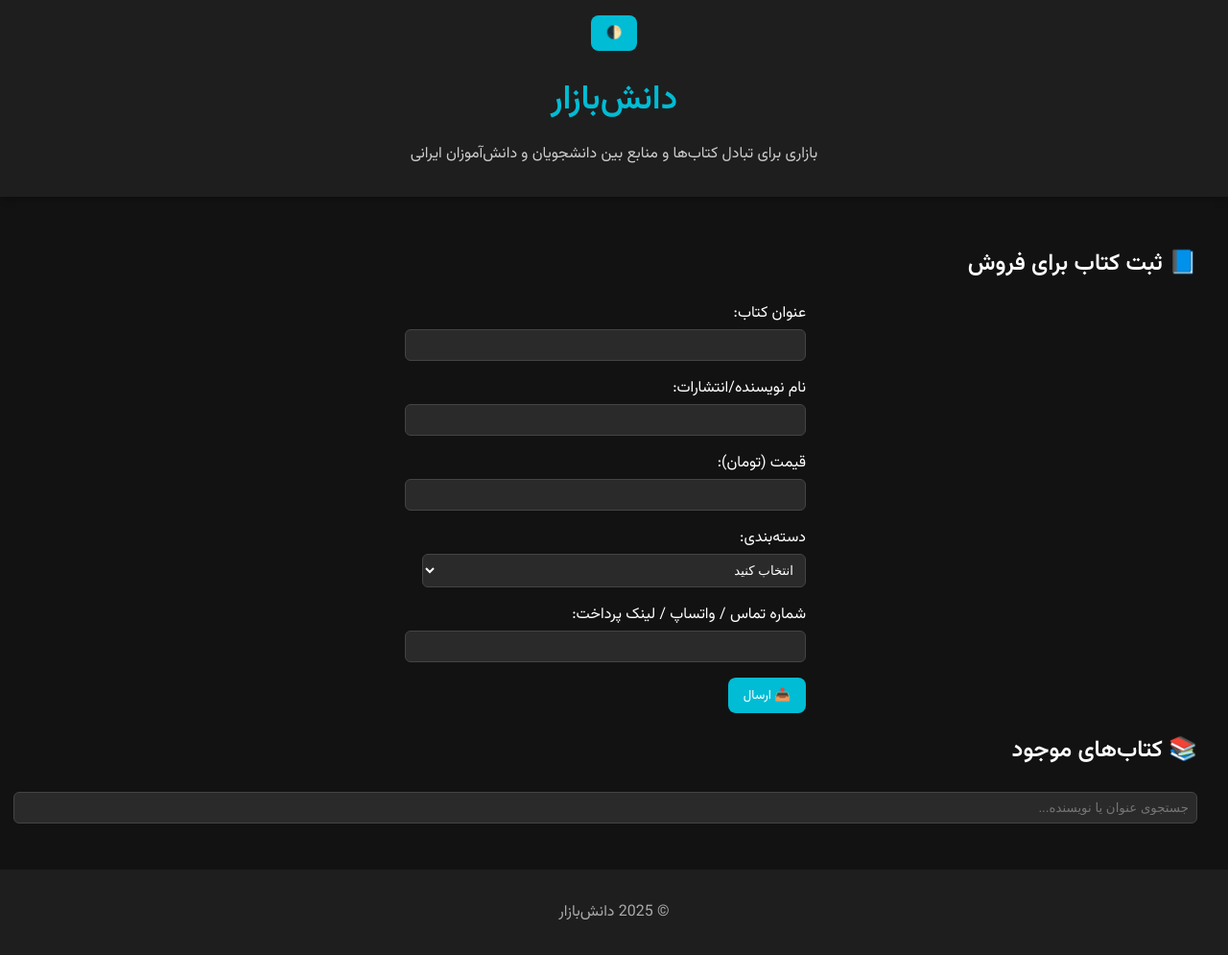
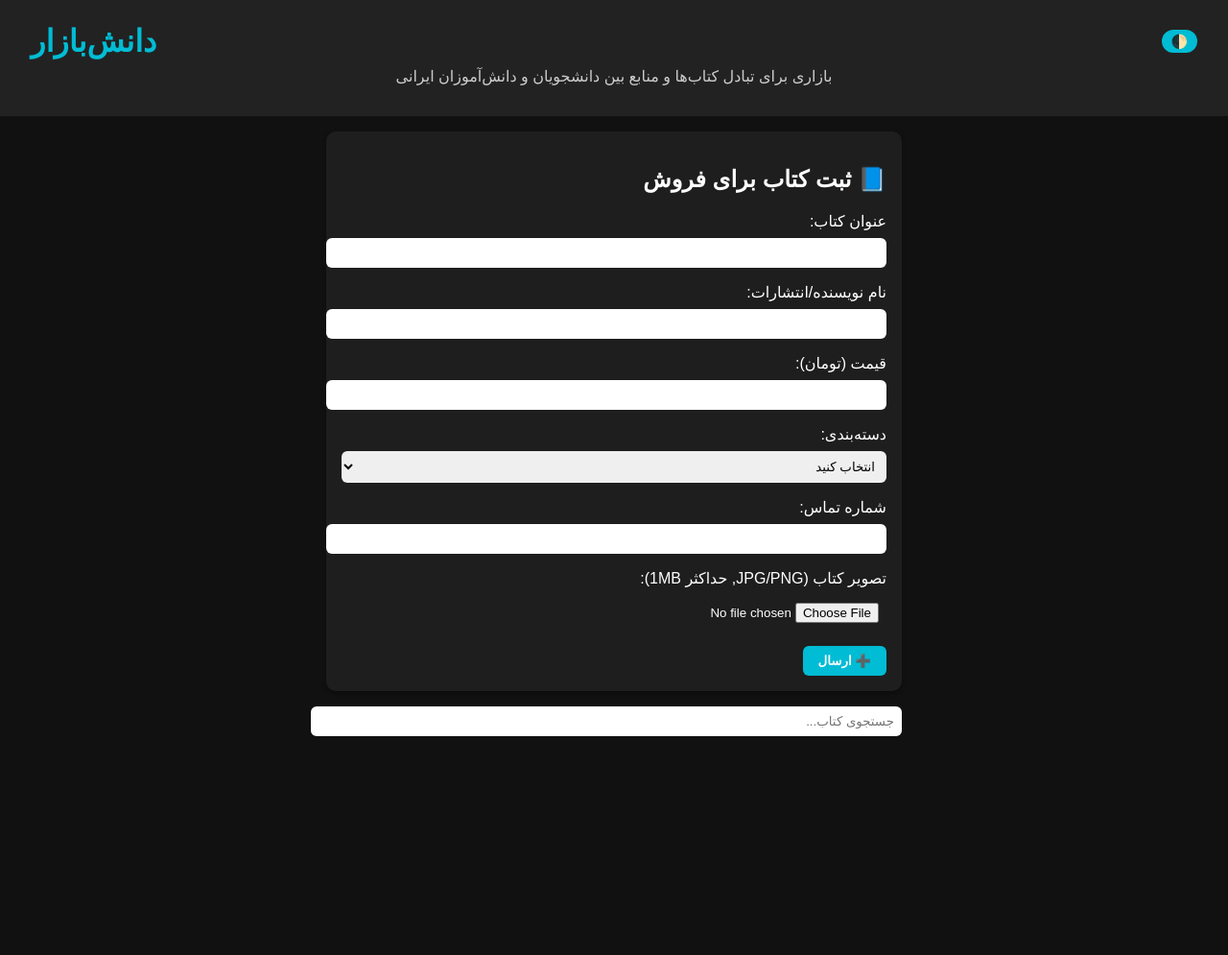
Before and after one commit to daneshbazaaradmin/Daneshbaazar-, a plain HTML site: page index.html in a window 1280 px wide. Shown: the whole page at 96% size. After the commit the page ends 815 px from the top, so only its background shows below. Drawn offline with Linux system fonts and the light colour scheme.

Commit message:
Update index.html

```diff
--- a/index.html
+++ b/index.html
@@ -2,109 +2,154 @@
 <html lang="fa" dir="rtl">
 <head>
   <meta charset="UTF-8" />
-  <meta name="viewport" content="width=device-width, initial-scale=1.0" />
+  <meta name="viewport" content="width=device-width, initial-scale=1.0"/>
   <title>دانش‌بازار</title>
-
-  <!-- Google Font for Farsi -->
-  <link href="https://fonts.googleapis.com/css2?family=Vazirmatn:wght@400;600&display=swap" rel="stylesheet" />
-
   <style>
-    :root {
-      --bg-color: #121212;
-      --text-color: #ffffff;
-      --accent-color: #00bcd4;
-      --card-color: #1e1e1e;
-      --font: "Vazirmatn", sans-serif;
+    body {
+      font-family: "Vazirmatn", sans-serif;
+      margin: 0;
+      padding: 0;
+      background-color: #111;
+      color: white;
+      transition: background-color 0.3s, color 0.3s;
     }
 
-    body {
-      background-color: var(--bg-color);
-      color: var(--text-color);
-      font-family: var(--font);
-      direction: rtl;
-      margin: 0;
-      padding: 0;
+    body.light {
+      background-color: #f4f4f4;
+      color: #222;
     }
 
     header {
-      background-color: var(--card-color);
+      text-align: center;
       padding: 1rem;
-      text-align: center;
-      box-shadow: 0 0 10px #00000066;
+      background-color: #222;
+    }
+
+    body.light header {
+      background-color: #ddd;
+    }
+
+    .header-top {
+      display: flex;
+      justify-content: space-between;
+      align-items: center;
+      padding: 0 1rem;
+    }
+
+    #darkModeToggle {
+      background-color: #00bcd4;
+      border: none;
+      color: white;
+      font-size: 14px;
+      padding: 4px 10px;
+      border-radius: 999px;
+      cursor: pointer;
+      transition: background 0.3s;
+    }
+
+    #darkModeToggle:hover {
+      background-color: #0097a7;
     }
 
     h1 {
-      font-size: 2.2rem;
-      margin-bottom: 0.5rem;
-      color: var(--accent-color);
+      font-size: 2rem;
+      color: #00bcd4;
+      margin: 0.5rem 0;
     }
 
     .subtitle {
       font-size: 1rem;
-      font-weight: normal;
+      margin-top: 0;
       color: #ccc;
     }
 
-    main {
-      padding: 2rem;
+    body.light .subtitle {
+      color: #333;
     }
 
-    .card {
-      background-color: var(--card-color);
+    main {
       padding: 1rem;
-      margin: 1rem 0;
-      border-radius: 12px;
-      box-shadow: 0 0 10px #00000044;
+      max-width: 600px;
+      margin: auto;
     }
 
-    a {
-      color: var(--accent-color);
-      text-decoration: none;
+    form {
+      background-color: #1e1e1e;
+      padding: 1rem;
+      border-radius: 10px;
+      box-shadow: 0 2px 4px rgba(0,0,0,0.4);
     }
 
-    a:hover {
-      text-decoration: underline;
-    }
-
-    footer {
-      text-align: center;
-      padding: 1rem;
-      background-color: var(--card-color);
-      color: #aaa;
-    }
-
-    button {
-      background-color: var(--accent-color);
-      border: none;
-      padding: 0.5rem 1rem;
-      border-radius: 8px;
-      color: #fff;
-      cursor: pointer;
-      font-family: inherit;
+    body.light form {
+      background-color: #fff;
+      box-shadow: 0 2px 4px rgba(0,0,0,0.1);
     }
 
     label {
       display: block;
-      margin-bottom: 1rem;
+      margin-top: 1rem;
+      margin-bottom: 0.5rem;
     }
 
     input, select {
       width: 100%;
       padding: 0.5rem;
-      margin-top: 0.25rem;
-      border: 1px solid #444;
       border-radius: 6px;
-      background-color: #2a2a2a;
-      color: white;
+      border: none;
+      font-family: inherit;
     }
 
-    form {
-      max-width: 400px;
-      margin: auto;
+    .book-listings {
+      margin-top: 2rem;
+    }
+
+    .listing {
+      background-color: #1c1c1c;
+      border-radius: 8px;
+      padding: 1rem;
+      margin-bottom: 1rem;
+      box-shadow: 0 1px 3px rgba(0,0,0,0.2);
+    }
+
+    body.light .listing {
+      background-color: #fefefe;
+      box-shadow: 0 1px 3px rgba(0,0,0,0.1);
+    }
+
+    .listing img {
+      max-width: 100px;
+      border-radius: 6px;
+      margin-top: 0.5rem;
+    }
+
+    button[type="submit"] {
+      background-color: #00bcd4;
+      color: white;
+      padding: 0.5rem 1rem;
+      margin-top: 1rem;
+      border: none;
+      border-radius: 6px;
+      font-weight: bold;
+      cursor: pointer;
+    }
+
+    button[type="submit"]:hover {
+      background-color: #0097a7;
+    }
+
+    .search-container {
+      margin-bottom: 1rem;
+    }
+
+    .search-container input {
+      width: 100%;
+      padding: 0.5rem;
+      margin-top: 1rem;
+      border-radius: 6px;
+      border: none;
     }
   </style>
 </head>
-
 <body>
   <header>
     <div class="header-top">
@@ -115,13 +160,18 @@
   </header>
 
   <main>
-    <section class="form-section">
+    <form id="bookForm">
       <h2>📘 ثبت کتاب برای فروش</h2>
-      <form id="bookForm">
-        <label>عنوان کتاب:<input type="text" id="title" required></label>
-        <label>نام نویسنده/انتشارات:<input type="text" id="author" required></label>
-        <label>قیمت (تومان):<input type="number" id="price" required></label>
-        <label>دسته‌بندی:
+      <label>عنوان کتاب:</label>
+      <input type="text" id="title" required />
+
+      <label>نام نویسنده/انتشارات:</label>
+      <input type="text" id="author" required />
+
+      <label>قیمت (تومان):</label>
+      <input type="number" id="price" required />
+
+      <label>دسته‌بندی:</label>
       <select id="category" required>
         <option value="">انتخاب کنید</option>
         <option value="درسی">درسی</option>
@@ -129,22 +179,22 @@
         <option value="زبان">زبان</option>
         <option value="متفرقه">متفرقه</option>
       </select>
-        </label>
-        <label>شماره تماس / واتساپ / لینک پرداخت:<input type="text" id="contact" required></label>
-        <button type="submit">📤 ارسال</button>
+
+      <label>شماره تماس:</label>
+      <input type="text" id="contact" required />
+
+      <label>تصویر کتاب (JPG/PNG, حداکثر 1MB):</label>
+      <input type="file" id="image" accept="image/png, image/jpeg" />
+
+      <button type="submit">➕ ارسال</button>
     </form>
-    </section>
 
-    <section class="listing-section">
-      <h2>📚 کتاب‌های موجود</h2>
-      <input type="text" id="searchInput" placeholder="جستجوی عنوان یا نویسنده..." style="width:100%;padding:0.5rem;margin-bottom:1rem;">
-      <div id="bookList"></div>
-    </section>
+    <div class="search-container">
+      <input type="text" id="searchInput" placeholder="جستجوی کتاب..." />
+    </div>
+
+    <section class="book-listings" id="listings"></section>
   </main>
-
-  <footer>
-    <p>© 2025 دانش‌بازار</p>
-  </footer>
 
   <script src="script.js"></script>
 </body>
```
Lines whose indentation alone changed are shown as unchanged.
